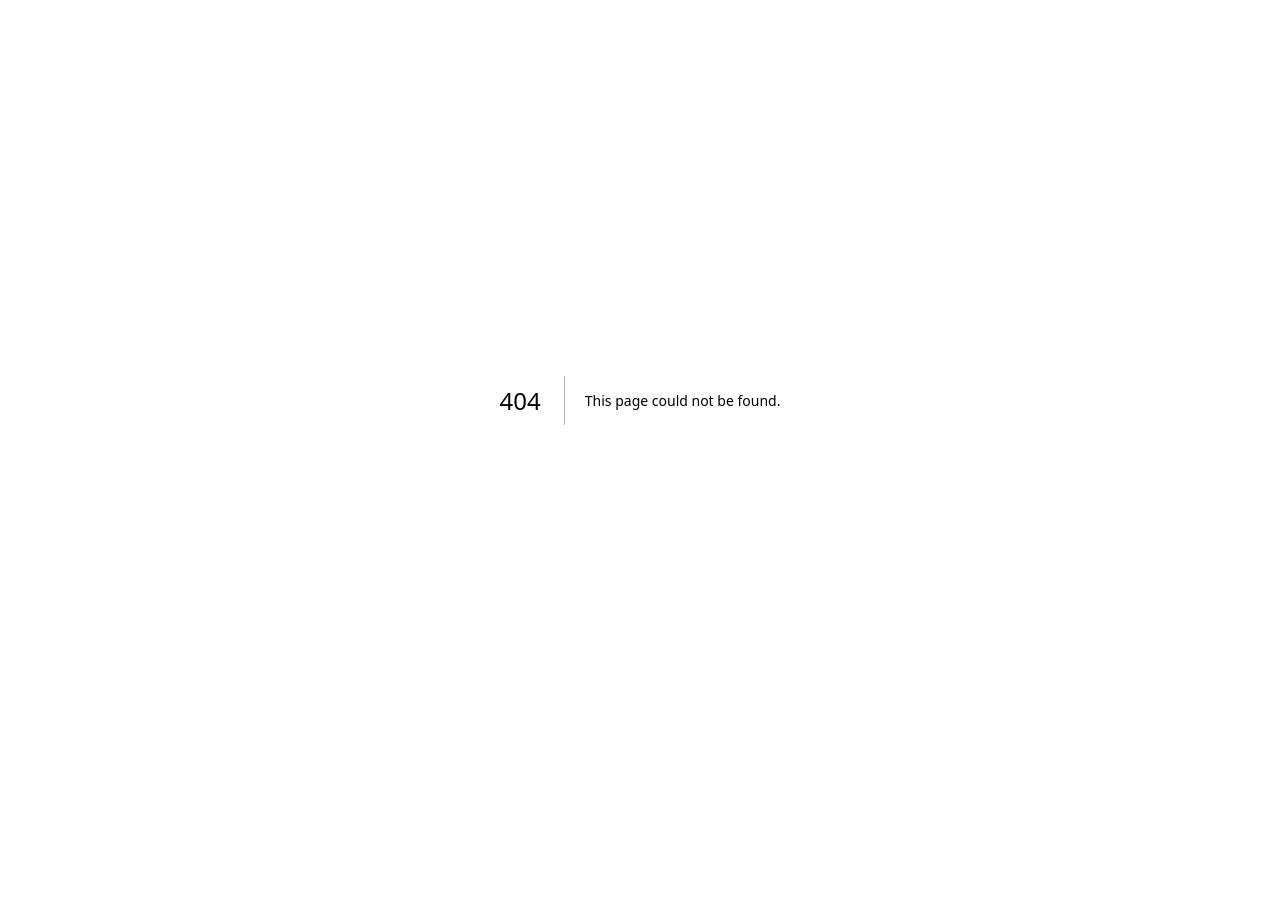
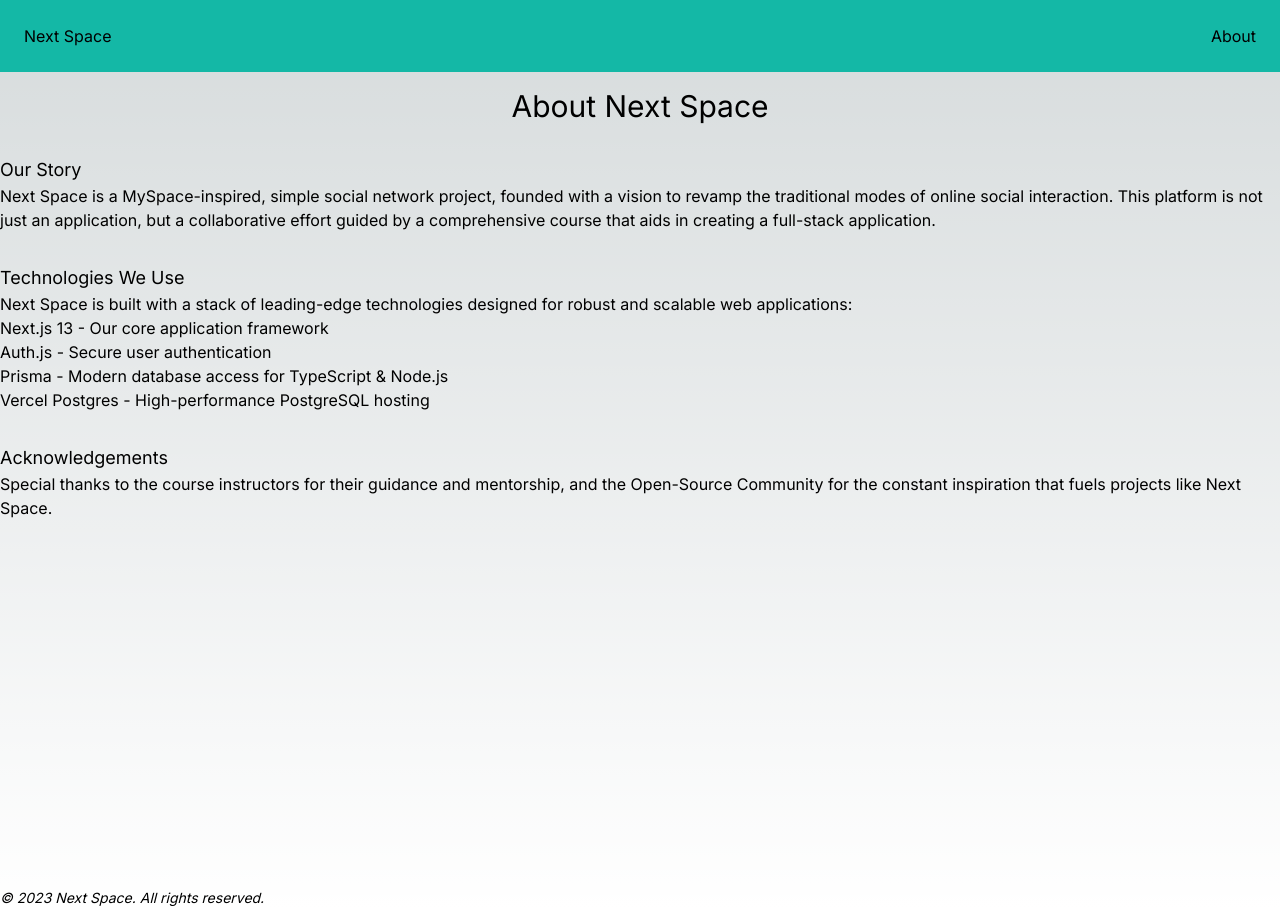
Before and after one commit to augustbright/next-space, a Next.js app: page /about in a window 1280 px wide. Before the commit this address had no page. Before the commit the page ends 800 px from the top, so only its background shows below. Built offline with nearby package versions, Linux system fonts and the light colour scheme.

Commit message:
new file:   app/about/page.tsx 	new file:   app/api/content/route.ts 	new file:   app/blog/[id]/page.tsx 	new file:   app/component/nav.component.tsx 	modified:   app/layout.tsx 	modified:   app/page.tsx 	modified:   package-lock.json 	modified:   package.json

```diff
--- /dev/null
+++ b/app/about/page.tsx
@@ -0,0 +1,31 @@
+export default function About() {
+    return (
+        <>
+            <header className="flex justify-center mt-4">
+                <h1 className="text-3xl">About Next Space</h1>
+            </header>
+            <main>
+                <section id="about-us" className="mt-8">
+                    <h2 className="text-lg">Our Story</h2>
+                    <p>Next Space is a MySpace-inspired, simple social network project, founded with a vision to revamp the traditional modes of online social interaction. This platform is not just an application, but a collaborative effort guided by a comprehensive course that aids in creating a full-stack application.</p>
+                </section>
+
+                <section id="our-technologies" className="mt-8">
+                    <h2 className="text-lg">Technologies We Use</h2>
+                    <p>Next Space is built with a stack of leading-edge technologies designed for robust and scalable web applications:</p>
+                    <ul>
+                        <li><a href="https://nextjs.org/">Next.js 13</a> - Our core application framework</li>
+                        <li><a href="https://authjs.dev/">Auth.js</a> - Secure user authentication</li>
+                        <li><a href="https://www.prisma.io">Prisma</a> - Modern database access for TypeScript & Node.js</li>
+                        <li><a href="https://vercel.com/docs/storage/vercel-postgres">Vercel Postgres</a> - High-performance PostgreSQL hosting</li>
+                    </ul>
+                </section>
+
+                <section id="acknowledgements" className="mt-8">
+                    <h2 className="text-lg">Acknowledgements</h2>
+                    <p>Special thanks to the course instructors for their guidance and mentorship, and the Open-Source Community for the constant inspiration that fuels projects like Next Space.</p>
+                </section>
+            </main>
+        </>
+    );
+}
--- /dev/null
+++ b/app/api/content/route.ts
@@ -0,0 +1,78 @@
+import { NextResponse } from "next/server";
+
+const mock = [
+    {
+        "id": "1",
+        "title": "First steps with Next Space",
+        "content": "Just signed up for Next Space, looking forward to connecting with all of you!",
+        "author": "John Doe",
+        "date": "2023-06-10T10:00:00Z"
+    },
+    {
+        "id": "2",
+        "title": "Hello Next Space!",
+        "content": "Hello everyone! Excited to be a part of this community!",
+        "author": "Jane Smith",
+        "date": "2023-06-11T11:30:00Z"
+    },
+    {
+        "id": "3",
+        "title": "My first post",
+        "content": "Just testing out the posting functionality on Next Space. Can't wait to share more updates!",
+        "author": "Alice Johnson",
+        "date": "2023-06-11T13:00:00Z"
+    },
+    {
+        "id": "4",
+        "title": "Sharing my day",
+        "content": "Had a fantastic day at the park. Love the simple pleasures of life!",
+        "author": "Bob Williams",
+        "date": "2023-06-12T09:30:00Z"
+    },
+    {
+        "id": "5",
+        "title": "Inspiring Quote",
+        "content": "Remember, the only limit is the one you set yourself!",
+        "author": "Charlie Brown",
+        "date": "2023-06-12T12:00:00Z"
+    },
+    {
+        "id": "6",
+        "title": "Exciting news to share",
+        "content": "Just landed my dream job! Hard work really does pay off.",
+        "author": "David Wilson",
+        "date": "2023-06-13T08:30:00Z"
+    },
+    {
+        "id": "7",
+        "title": "Recipe recommendation",
+        "content": "Tried making homemade pizza for the first time. Definitely recommend it!",
+        "author": "Emma Davis",
+        "date": "2023-06-13T11:00:00Z"
+    },
+    {
+        "id": "8",
+        "title": "New to Next Space",
+        "content": "Joined Next Space today. Hoping to make new connections and share interesting thoughts.",
+        "author": "Frank Thompson",
+        "date": "2023-06-14T10:30:00Z"
+    },
+    {
+        "id": "9",
+        "title": "Book recommendation",
+        "content": "Just finished reading 'The Great Gatsby'. A must-read classic!",
+        "author": "Grace Taylor",
+        "date": "2023-06-14T12:30:00Z"
+    },
+    {
+        "id": "10",
+        "title": "Weekend Plans",
+        "content": "Planning a weekend getaway. Any recommendations for places to visit?",
+        "author": "Harry Johnson",
+        "date": "2023-06-15T09:00:00Z"
+    }
+];
+
+export async function GET() {
+    return NextResponse.json(mock);
+};
--- /dev/null
+++ b/app/blog/[id]/page.tsx
@@ -0,0 +1,37 @@
+import find from "lodash/find";
+
+type TPost = {
+    id: string,
+    title: string,
+    content: string,
+    author: string,
+    date: string
+};
+
+type TProps = {
+    params: {
+        id: string;
+    }
+};
+
+export default async function Post({ params: { id } }: TProps) {
+    const content = await fetch('http://localhost:3000/api/content', { cache: 'no-cache' });
+    const posts: TPost[] = await content.json();
+
+    const post = find(posts, { id });
+
+    if (!post) {
+        throw new Error(`Cannot find post with id: ${id}`);
+    }
+
+    return (
+        <>
+            <header className="flex justify-center mt-4">
+                <h1 className="text-3xl">{post.title}</h1>
+            </header>
+            <main className="flex justify-center mt-8">
+                <p>{post.content}</p>
+            </main>
+        </>
+    );
+};
--- /dev/null
+++ b/app/component/nav.component.tsx
@@ -0,0 +1,20 @@
+import Link from "next/link";
+
+export const Nav = () => {
+    return (
+        <nav className="flex items-center justify-start bg-teal-500 p-6">
+            <div>
+                <Link href="/">
+                    Next Space
+                </Link>
+            </div>
+            <ul className="grow flex justify-end">
+                <li>
+                    <Link href="/about">
+                        About
+                    </Link>
+                </li>
+            </ul>
+        </nav>
+    );
+};
--- a/app/layout.tsx
+++ b/app/layout.tsx
@@ -1,3 +1,4 @@
+import { Nav } from './component/nav.component'
 import './globals.css'
 import { Inter } from 'next/font/google'
 
@@ -15,7 +16,15 @@
 }) {
   return (
     <html lang="en">
-      <body className={inter.className}>{children}</body>
+      <body className={inter.className}>
+        <Nav />
+        <div className='container mx-auto min-h-screen'>
+          {children}
+        </div>
+        <footer>
+          <p className="text-sm italic">© 2023 Next Space. All rights reserved.</p>
+        </footer>
+      </body>
     </html>
   )
 }
--- a/app/page.tsx
+++ b/app/page.tsx
@@ -1,6 +1,6 @@
 export default function Home() {
   return (
-    <main className="flex min-h-screen flex-col items-center justify-between p-24">
+    <main className="flex flex-col items-center justify-between p-24">
       Inited a new project with Tailwind CSS and Next.js
     </main>
   )
--- a/package.json
+++ b/package.json
@@ -15,11 +15,15 @@
     "autoprefixer": "10.4.14",
     "eslint": "8.42.0",
     "eslint-config-next": "13.4.4",
+    "lodash": "^4.17.21",
     "next": "13.4.4",
     "postcss": "8.4.24",
     "react": "18.2.0",
     "react-dom": "18.2.0",
     "tailwindcss": "3.3.2",
     "typescript": "5.1.3"
+  },
+  "devDependencies": {
+    "@types/lodash": "^4.14.195"
   }
 }
```
Also changed, not shown: 1 other file (tests, documents, lock files or other folders).
